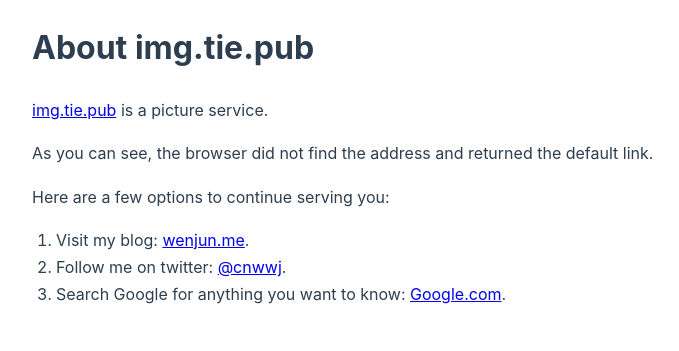
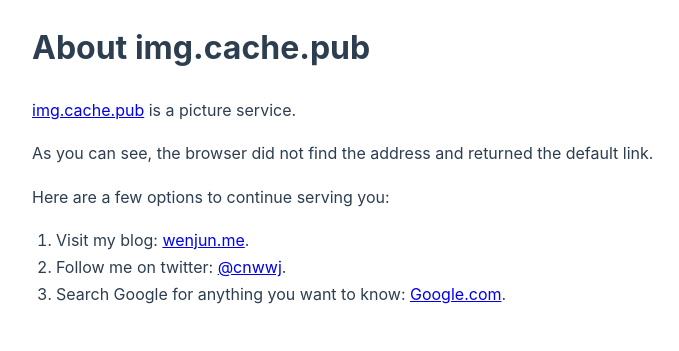
Before and after one commit to scopewu/photos, a website: page 404.html in a window 1280 px wide. Shown: the whole page, without its empty margins (238-917 px from the left). Drawn offline with Linux system fonts and the light colour scheme.

Commit message:
photos: new

```diff
--- a/404.html
+++ b/404.html
@@ -3,7 +3,7 @@
 <head>
   <meta charset="UTF-8" />
   <meta name="viewport" content="width=device-width,initial-scale=1" />
-  <title>img.tie.pub</title>
+  <title>img.cache.pub</title>
   <link rel="dns-prefetch" href="https://wenjun.me/">
   <link rel="dns-prefetch" href="https://twitter.com/">
   <link rel="dns-prefetch" href="https://www.google.com/">
@@ -30,9 +30,9 @@
 </head>
 <body>
   <div class="container">
-    <h1>About img.tie.pub</h1>
+    <h1>About img.cache.pub</h1>
     <p>
-      <a href="//img.tie.pub">img.tie.pub</a> is a picture service.</p>
+      <a href="//img.cache.pub">img.cache.pub</a> is a picture service.</p>
     <p>As you can see, the browser did not find the address and returned the default link.</p>
     <p>Here are a few options to continue serving you:</p>
     <ol>
```
Also changed, not shown: index.html (+3 -3 lines), wood-bench-pond-autumn-fall-season/1280.jpg (added), wood-bench-pond-autumn-fall-season/1920.jpg (added), wood-bench-pond-autumn-fall-season/640.jpg (added), 1 other file.
